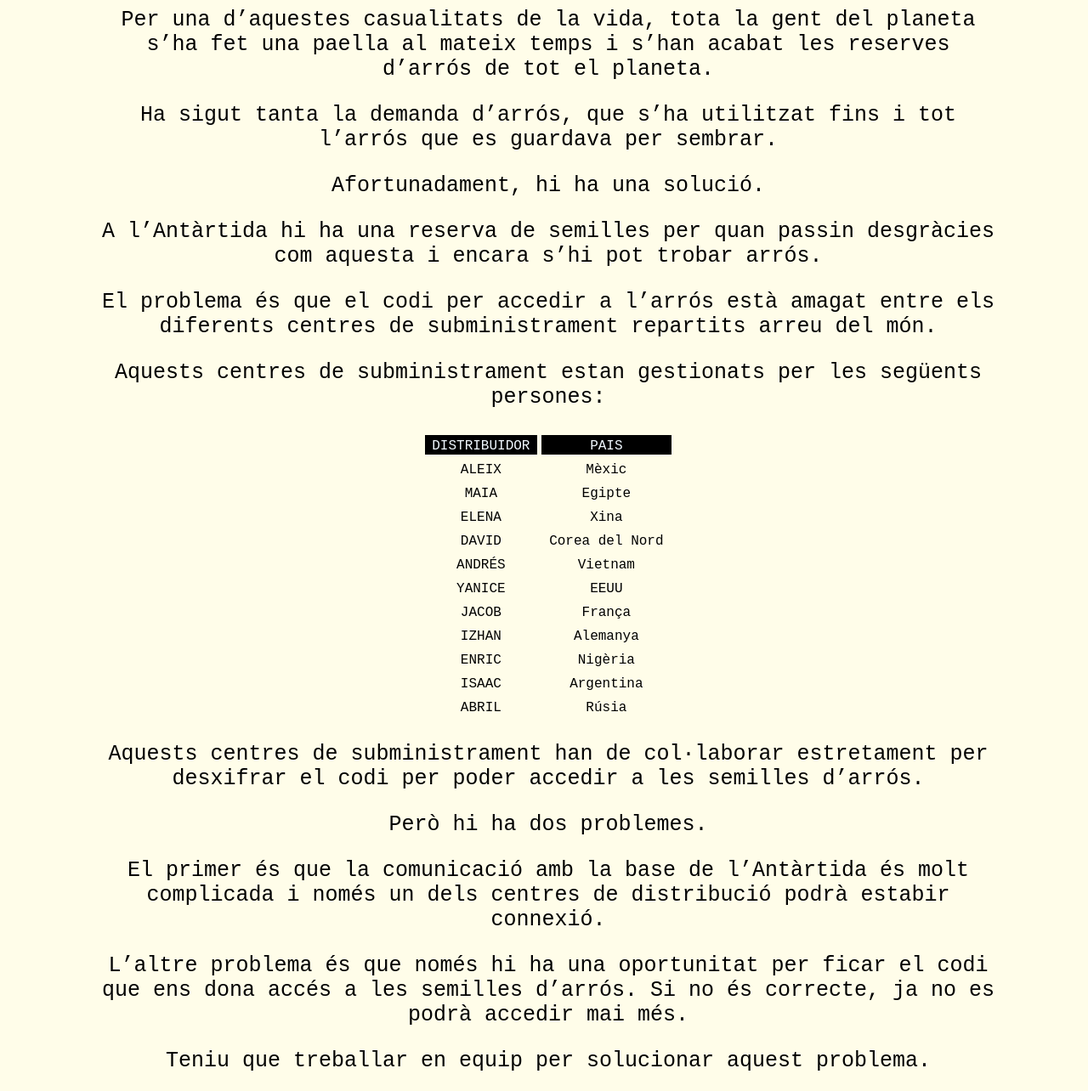
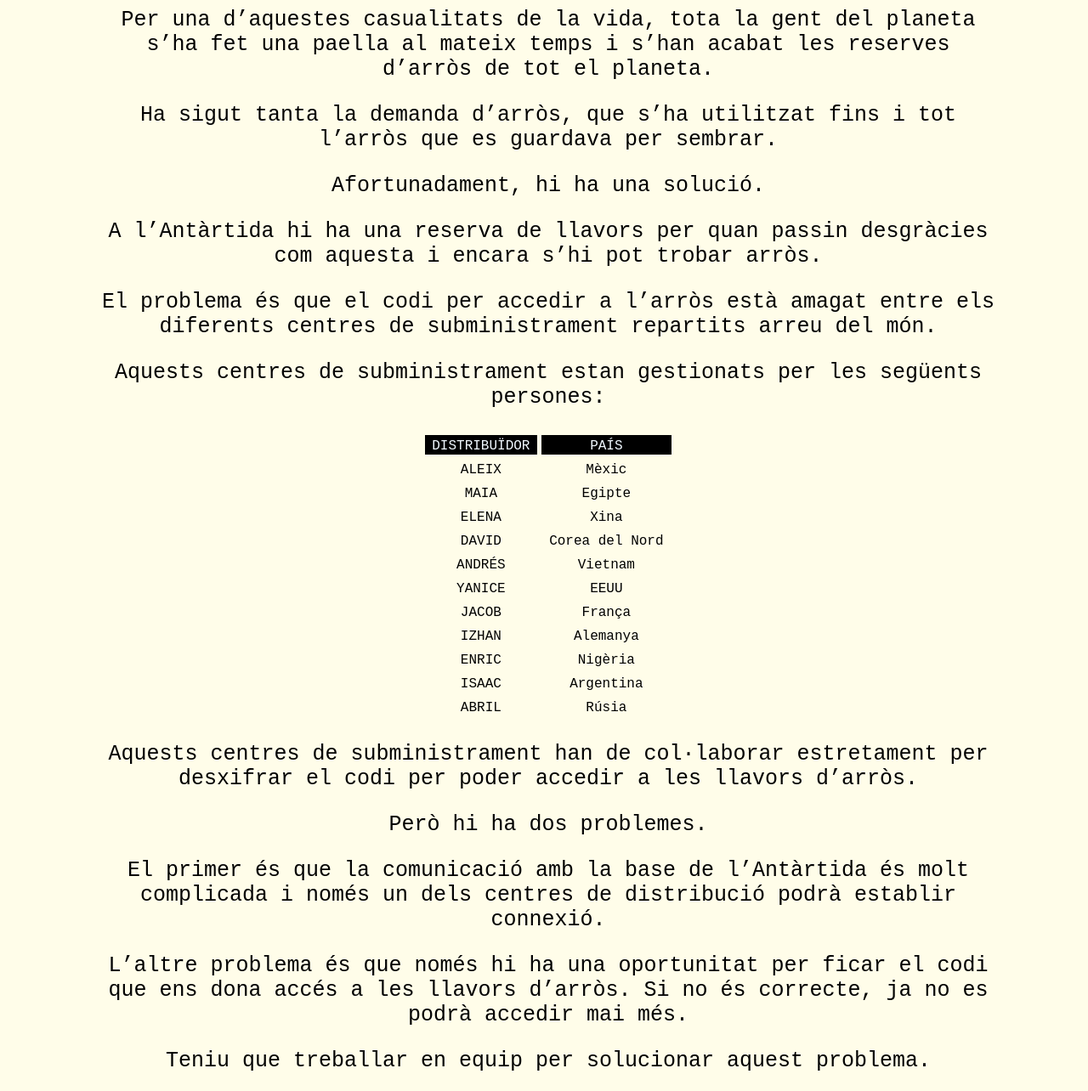
Before and after one commit to JordiEscrihuela/BaseAntartica, a plain HTML site: page index.html in a window 1280 px wide. Shown: the part 114-1398 px from the top of the page at 85% size. Drawn offline with Linux system fonts and the light colour scheme.

Commit message:
Ortografia

```diff
--- a/index.html
+++ b/index.html
@@ -7,18 +7,18 @@
 </head>
 
 <body>
-<h1>EL MÓN S’HA QUEDAT SENSE ARRÓS.</h1>
-<p>Per una d’aquestes casualitats de la vida, tota la gent del planeta s’ha fet una paella al mateix temps i s’han acabat les reserves d’arrós de tot el planeta.</p>
-<p>Ha sigut tanta la demanda d’arrós, que s’ha utilitzat fins i tot l’arrós que es guardava per sembrar.</p>
+<h1>EL MÓN S’HA QUEDAT SENSE ARRÒS.</h1>
+<p>Per una d’aquestes casualitats de la vida, tota la gent del planeta s’ha fet una paella al mateix temps i s’han acabat les reserves d’arròs de tot el planeta.</p>
+<p>Ha sigut tanta la demanda d’arròs, que s’ha utilitzat fins i tot l’arròs que es guardava per sembrar.</p>
 <p>Afortunadament, hi ha una solució.</p>
-<p>A l’Antàrtida hi ha una reserva de semilles per quan passin desgràcies com aquesta i encara s’hi pot trobar arrós.</p>
-<p>El problema és que el codi per accedir a l’arrós està amagat entre els diferents centres de subministrament repartits arreu del món.</p>
+<p>A l’Antàrtida hi ha una reserva de llavors per quan passin desgràcies com aquesta i encara s’hi pot trobar arròs.</p>
+<p>El problema és que el codi per accedir a l’arròs està amagat entre els diferents centres de subministrament repartits arreu del món.</p>
 <p>Aquests centres de subministrament estan gestionats per les següents persones:</p>
 <table width="300" border="0" cellspacing="5" align="center">
   <tbody class="taula">
     <tr class="active">
-      <td>DISTRIBUIDOR</td>
-      <td>PAIS</td>
+      <td>DISTRIBUÏDOR</td>
+      <td>PAÍS</td>
     </tr>
     <tr>
       <td>ALEIX</td>
@@ -69,10 +69,10 @@
 </table>
 
 <div>
-  <p>Aquests centres de subministrament han de col·laborar estretament per desxifrar el codi per poder accedir a les semilles d’arrós.</p>
+  <p>Aquests centres de subministrament han de col·laborar estretament per desxifrar el codi per poder accedir a les llavors d’arròs.</p>
   <p>Però hi ha dos problemes.</p>
-  <p>El primer és que la comunicació amb la base de l’Antàrtida és molt complicada i només un dels centres de distribució podrà estabir connexió. </p>
-  <p>L’altre problema és que només hi ha una oportunitat per ficar el codi que ens dona accés a les semilles d’arrós. Si no és correcte, ja no es podrà accedir mai més.</p>
+  <p>El primer és que la comunicació amb la base de l’Antàrtida és molt complicada i només un dels centres de distribució podrà establir connexió. </p>
+  <p>L’altre problema és que només hi ha una oportunitat per ficar el codi que ens dona accés a les llavors d’arròs. Si no és correcte, ja no es podrà accedir mai més.</p>
   <p>Teniu que treballar en equip per solucionar aquest problema.</p>
   <p>ATENCIÓ: Potser algú, en algun centre distribució, intenti sabotejar la vostra missió.</p>
   <p>ESPEREU A REBRE INSTRUCCIONS</p>
```
